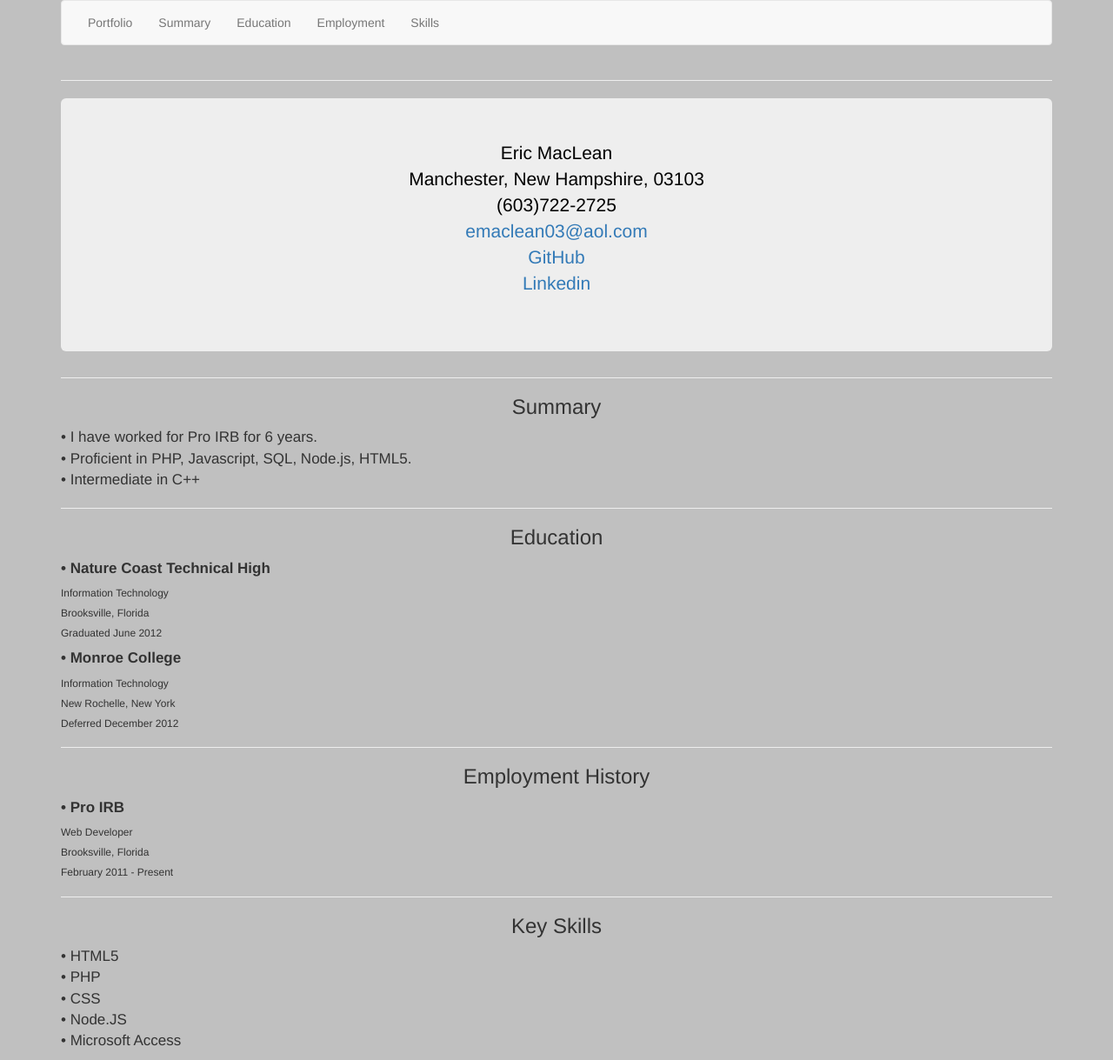
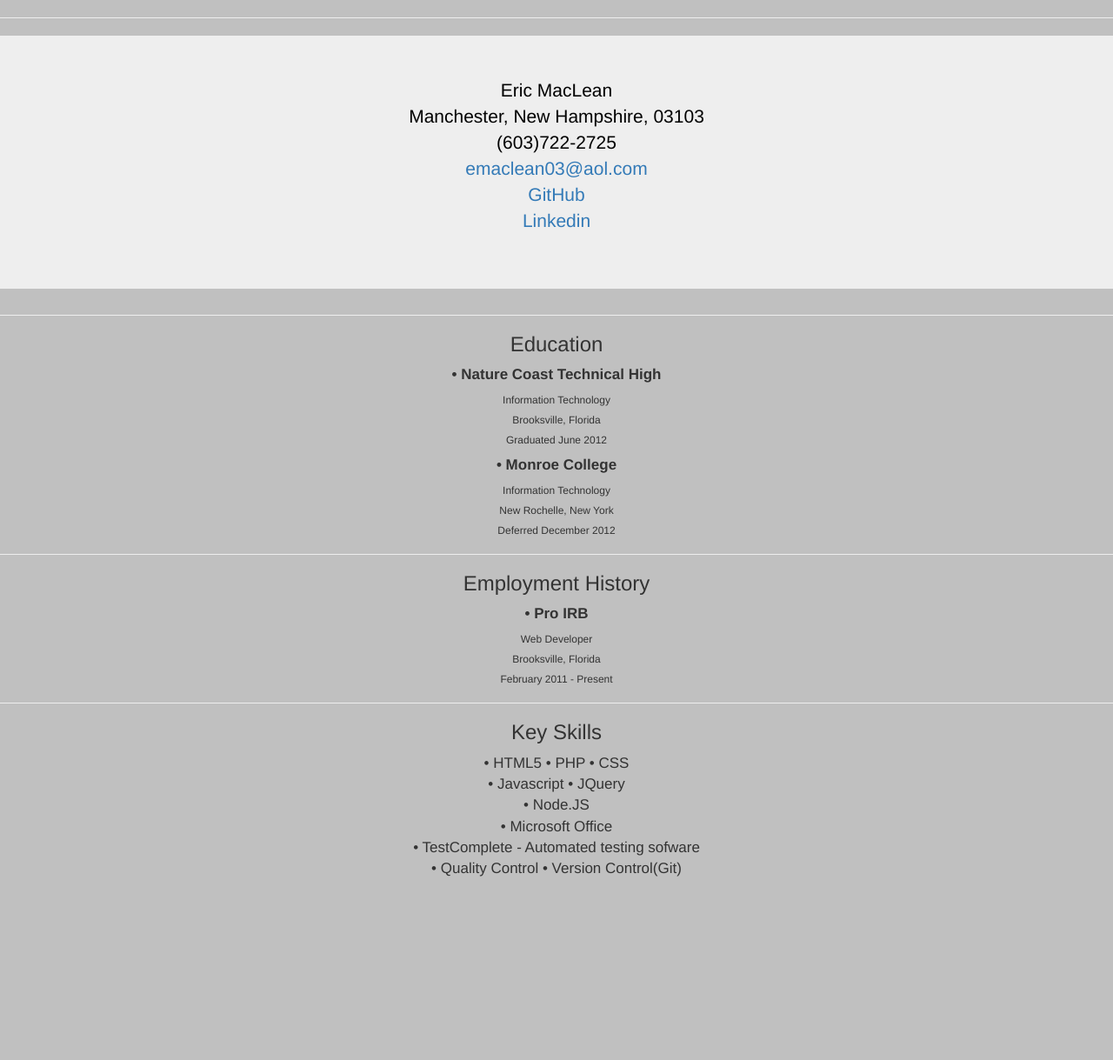
Before and after one commit to emaclean03/Portfolio, a plain HTML site: page index.html in a window 1280 px wide. Shown: the whole page at 87% size. After the commit the page ends 1021 px from the top, so only its background shows below. Drawn offline with nearby package versions, Linux system fonts and the light colour scheme.

Commit message:
fixed up index

```diff
--- a/index.html
+++ b/index.html
@@ -3,39 +3,11 @@
 
 
     <body class = "background-image">
-    <a name ="Home"></a>
-<div class='container'>
-  <div class="row">
-    <div class="col-md-12  ">
-      <nav class="navbar navbar-default" role="navigation">
-        <div class='col-md-12'>
-
-          <ul class="nav navbar-nav navbar-center ">
-            <li>
-              <a href="#Information">Portfolio</a>
-            </li>
-            <li>
-              <a href="#Summary">Summary</a>
-            </li>
-            <li>
-              <a href="#Education">Education</a>
-            </li>
-            <li>
-              <a href="#employmentHistory">Employment</a>
-            </li>
-            <li>
-              <a href="#keySkills">Skills</a>
-            </li>
-          </ul>
-        </div>
-      </nav>
-    </div>
-  </div>
-
     <!-- start of Portfolio page -->
     <hr>
+
     <a name = "Information"> </a>
-  <div class="jumbotron intro-message ">
+  <div class="jumbotron ">
     <p class = "into-message center-text black">
       Eric MacLean<br>
       Manchester, New Hampshire, 03103<br>
@@ -45,31 +17,19 @@
       <a href="https://www.linkedin.com/in/ericmaclean03">Linkedin</a>
     </p>
   </div>
-
-    <hr>
-       <!-- start of Summary me page -->
-       <div>
-    <a name ="Summary"> </a>
-    <h3 class = "center-text "> Summary </h3>
-    <p class = "text-size">
-      &bull; I have worked for Pro IRB for 6 years.<br>
-      &bull; Proficient in PHP, Javascript, SQL, Node.js, HTML5.<br>
-      &bull; Intermediate in C++
-    </p>
-       </div>
 <hr>
-  <div>
+  <div class="center-text">
   <p>
     <a name ="Education"> </a>
     <h3 class = "center-text "> Education </h3>
-    <p class = "text-size">
+    <p class = "text-size ">
       <b>&bull; Nature Coast Technical High</b><br>
     <h6>Information Technology</h6>
     <h6>Brooksville, Florida</h6>
     <h6>Graduated June 2012</h6>
   </p>
   <p class="text-size">
-    <b>&bull; Monroe College</b><br>
+      <b>&bull; Monroe College</b><br>
     <h6>Information Technology</h6>
     <h6>New Rochelle, New York</h6>
     <h6>Deferred December 2012</h6>
@@ -77,7 +37,7 @@
   </div>
     <hr>
     <!-- start of Employment History page -->
-    <div>
+    <div class="center-text">
       <a name ="employmentHistory"> </a>
       <h3 class = "center-text "> Employment History </h3>
       <p class = "text-size">
@@ -90,21 +50,20 @@
 
   <hr>
   <!-- start of Key Skills page -->
-  <div>
+  <div class="center-text" >
     <a name ="keySkills"> </a>
     <h3 class = "center-text "> Key Skills </h3>
     <p class = "text-size">
-      &bull; HTML5<br>
-      &bull; PHP<br>
+      &bull; HTML5
+      &bull; PHP
       &bull; CSS<br>
+      &bull; Javascript
+      &bull; JQuery<br>
       &bull; Node.JS<br>
-      &bull; Microsoft Access<br>
+      &bull; Microsoft Office<br>
+      &bull; TestComplete - Automated testing sofware<br>
+      &bull; Quality Control
+      &bull; Version Control(Git)
+    </p>
   </div>
     </body>
-
-
-
-
-    <script>
-
-        </script>
```
